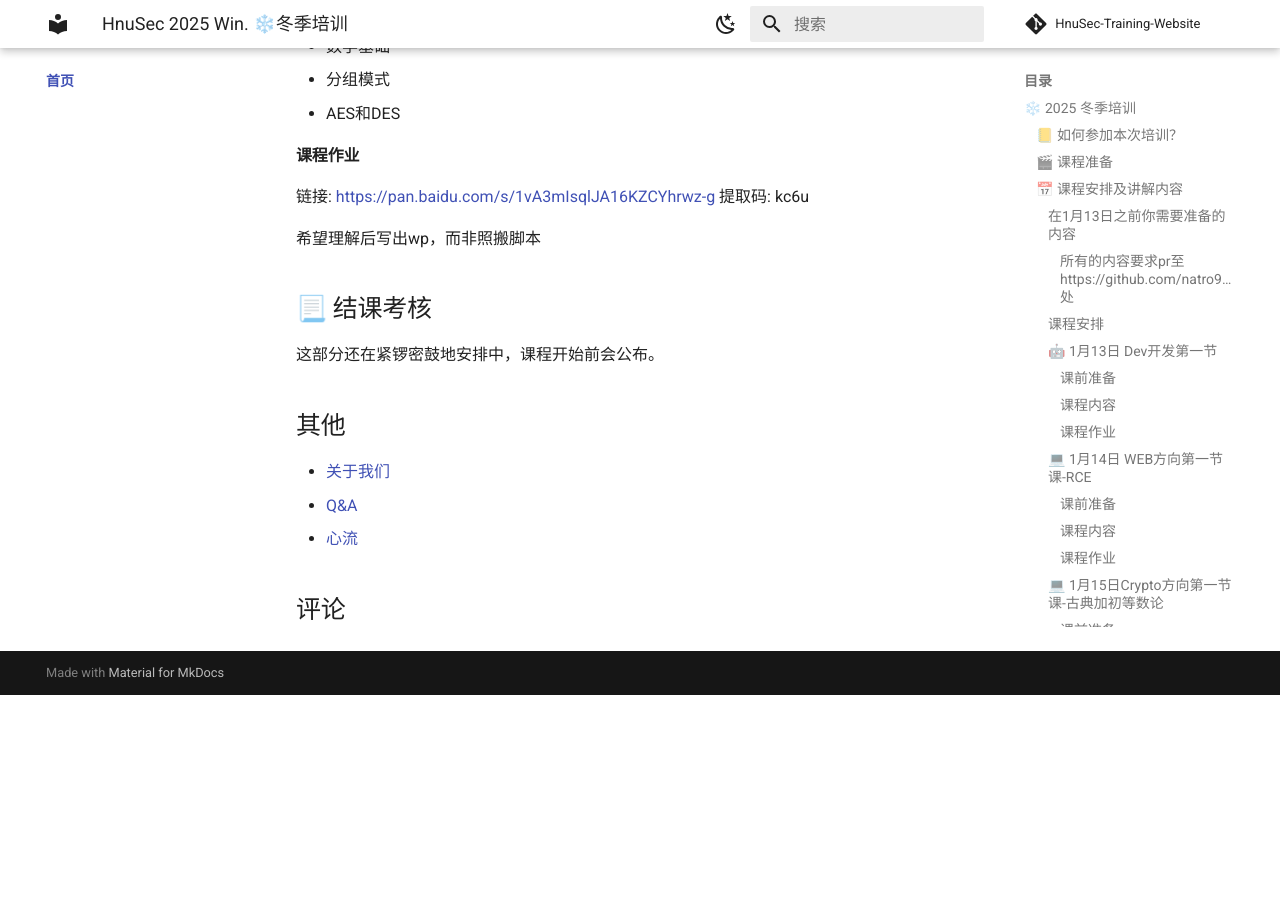
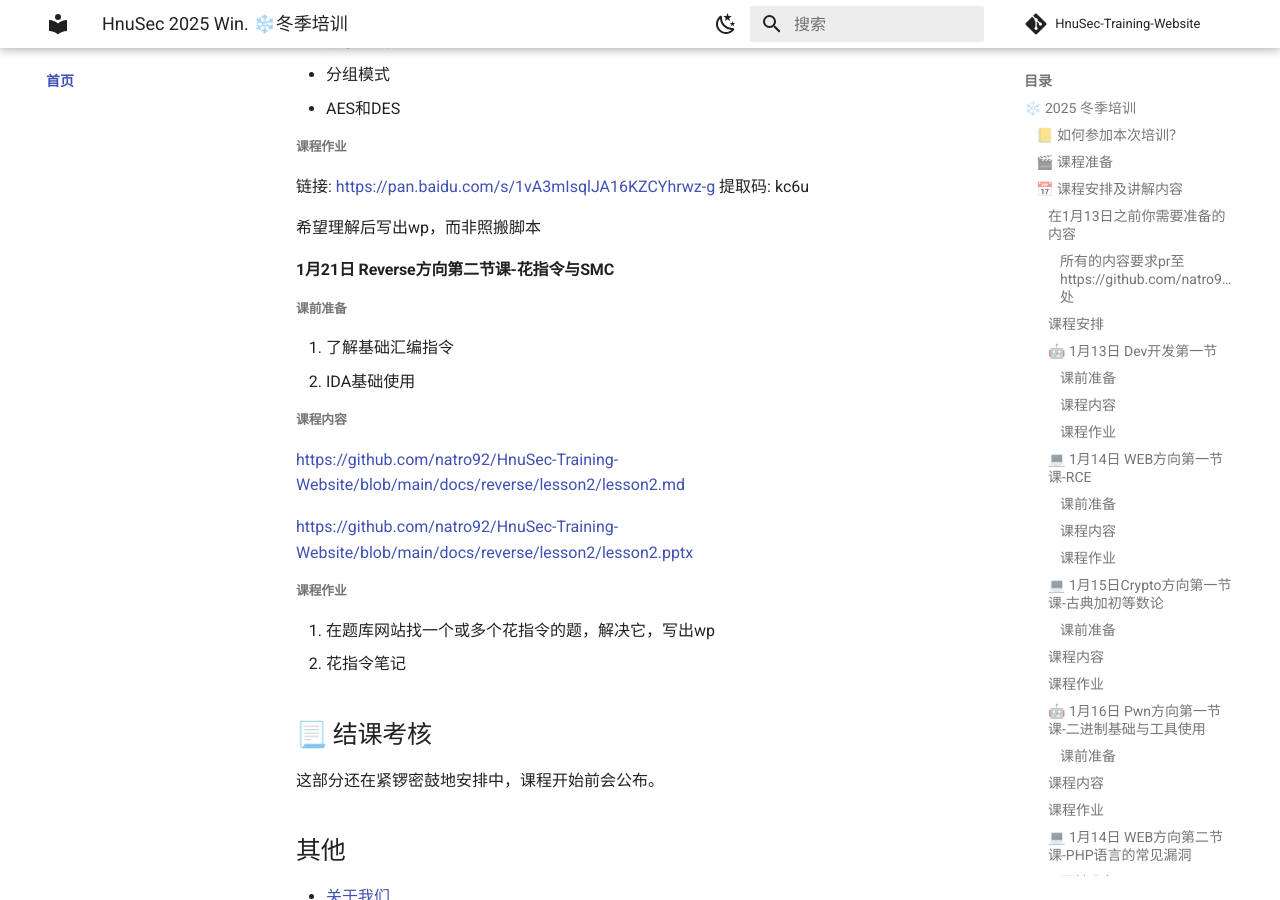
Before and after one commit to natro92/HnuSec-Training-Website, an MkDocs documentation site: the page built from docs/index.md, in a window 1280 px wide and 900 px high, scrolled down 8427 px. Built offline with MkDocs 1.6.1 and Material for MkDocs 9.7.7, drawn with Linux system fonts in a browser that asks for light colours; comment, search, counter and statistics services are not loaded; before the commit the page ends 9122 px from its top, so only the background shows below that.

Commit message:
Update index.md

```diff
--- a/docs/index.md
+++ b/docs/index.md
@@ -369,7 +369,7 @@ https://github.com/natro92/HnuSec-Training-Website/blob/main/docs/pwn/lesson-1.m
 1. 了解群环域
 2. 了解一些对称密码分类及基础概念
 
-#### 课程内容
+##### 课程内容
 
 https://github.com/natro92/HnuSec-Training-Website/blob/main/docs/crypto/lesson-2.md
 
@@ -377,11 +377,29 @@ https://github.com/natro92/HnuSec-Training-Website/blob/main/docs/crypto/lesson-
 - 分组模式
 - AES和DES
 
-#### 课程作业
+##### 课程作业
 
 链接: https://pan.baidu.com/s/1vA3mIsqlJA16KZCYhrwz-g 提取码: kc6u
 
 希望理解后写出wp，而非照搬脚本
+
+#### 1月21日 Reverse方向第二节课-花指令与SMC
+
+##### 课前准备
+
+1. 了解基础汇编指令
+2. IDA基础使用
+
+##### 课程内容
+
+https://github.com/natro92/HnuSec-Training-Website/blob/main/docs/reverse/lesson2/lesson2.md
+
+https://github.com/natro92/HnuSec-Training-Website/blob/main/docs/reverse/lesson2/lesson2.pptx
+
+##### 课程作业
+
+1. 在题库网站找一个或多个花指令的题，解决它，写出wp
+2. 花指令笔记
 
 ## 📃 结课考核
 
```
